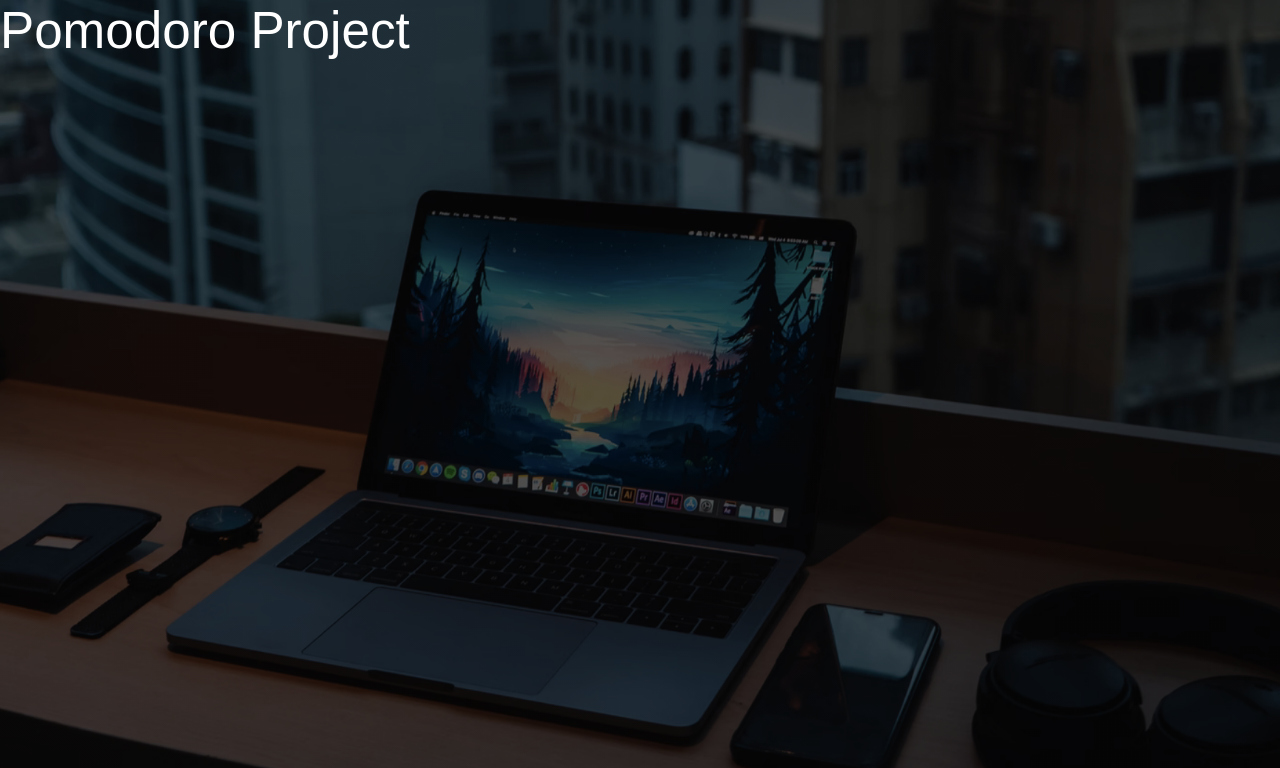
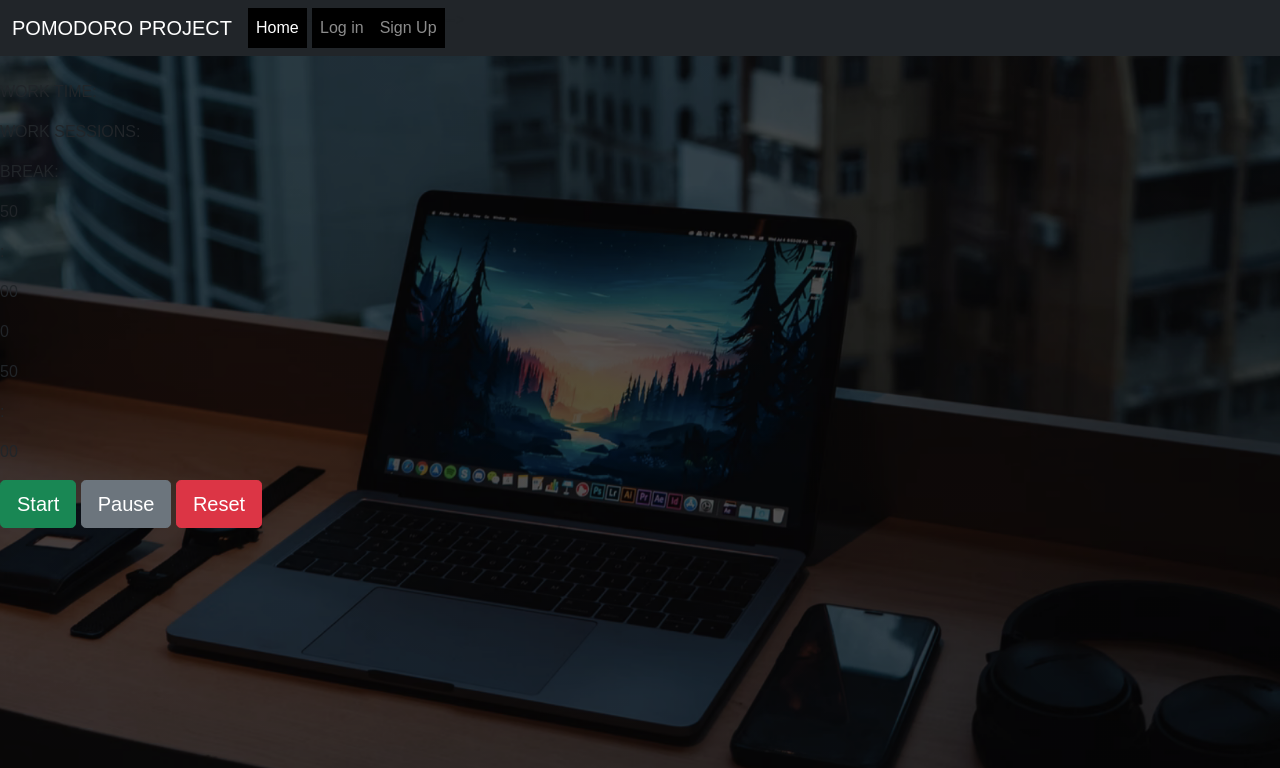
Before and after one commit to bethnduta/POMODORO-PROJECT, a Flask app: page / in a window 1280 px wide. Shown: the top 768 px of the page. Run offline with Flask 2, Linux system fonts and the light colour scheme.

Commit message:
templates

```diff
--- a/app/app.py
+++ b/app/app.py
@@ -3,10 +3,11 @@ from flask import Flask,render_template
 app = Flask(__name__)
 
 
+
 @app.route('/')
 
-def index():
-         return render_template('index.html')
+def home():
+         return render_template('home.html')
 
 
 
--- a/app/static/style.css
+++ b/app/static/style.css
@@ -21,3 +21,22 @@ h1{
     /*text-align: center;
     margin-top: 22%; */
 }
+
+nav ul li{
+    background-color: black;
+    color: white;
+    text-decoration: none;
+    display: inline-block;
+}
+
+nav ul li:hover{
+    color:red;
+}
+
+nav ul li a{
+    text-decoration: none;
+    color: white;
+    padding: 4px 5px;
+    justify-content: space-between;
+    display: inline-block;
+}
--- a/app/templates/base.html
+++ b/app/templates/base.html
@@ -11,8 +11,9 @@
     <title>POMODORO PROJECT</title>
 </head>
 <body>
-
-    {% block body %}{% endblock %}
+    {% include 'includes/_navbar.html' %}
+    {% block body %}
+    {% endblock %}
 
 
     <!-- JavaScript Bundle with Popper -->
--- /dev/null
+++ b/app/templates/home.html
@@ -0,0 +1,25 @@
+{% extends 'base.html' %}
+
+{% block body %}
+<div id="container">
+    <p id="work" class="label">WORK TIME: </p>
+    <p id="session" class="label">WORK SESSIONS: </p>
+    <p id="break" class="label">BREAK: </p>
+    <!-- work timer -->
+    <div id="work-timer" class="timer">
+        <p id="work-minutes">50</p> <p class="space">:</p><p class="work-seconds">00</p>
+    </div>
+
+    <p id="counter" class="timer">0</p>
+
+    <!-- break timer -->
+    <div id="break-timer" class="timer">
+        <p id="break-minutes">50</p> <p class="space">:</p><p class="break-seconds">00</p>
+    </div>
+
+    <button id="start" class="btn btn-lg btn-success">Start</button>
+    <button id="pause" class="btn  btn-lg btn-secondary">Pause</button>
+    <button id="reset" class="btn btn-lg btn-danger">Reset</button>
+
+</div>
+{% endblock %}
--- /dev/null
+++ b/app/templates/includes/_navbar.html
@@ -0,0 +1,28 @@
+<nav class="navbar navbar-expand-md navbar-dark bg-dark mb-4">
+    <div class="container-fluid">
+      <a class="navbar-brand" href="#">POMODORO PROJECT</a>
+      <button class="navbar-toggler" type="button" data-bs-toggle="collapse" data-bs-target="#navbarCollapse" aria-controls="navbarCollapse" aria-expanded="false" aria-label="Toggle navigation">
+        <span class="navbar-toggler-icon"></span>
+      </button>
+      <div class="collapse navbar-collapse" id="navbarCollapse">
+        <ul class="navbar-nav me-auto mb-2 mb-md-0">
+          <li class="nav-item">
+            <a class="nav-link active" aria-current="page" href="/">Home</a>
+          </li>
+          -
+          <li class="nav-item">
+            <a class="nav-link" href="/register">Log in</a>
+          </li>
+          <li class="nav-item">
+            <a class="nav-link" href="/signup">Sign Up</a>
+          </li>
+
+
+
+        <!-- <form class="d-flex">
+          <input class="form-control me-2" type="search" placeholder="Search" aria-label="Search">
+          <button class="btn btn-outline-success" type="submit">Search</button>
+        </form> --> -->
+      </div>
+    </div>
+  </nav>
--- a/app/templates/index.html
+++ /dev/null
@@ -1,5 +0,0 @@
-{% extends 'base.html' %}
-
-{% block body %}
-<h1>Pomodoro Project</h1>
-{% endblock %}
```
